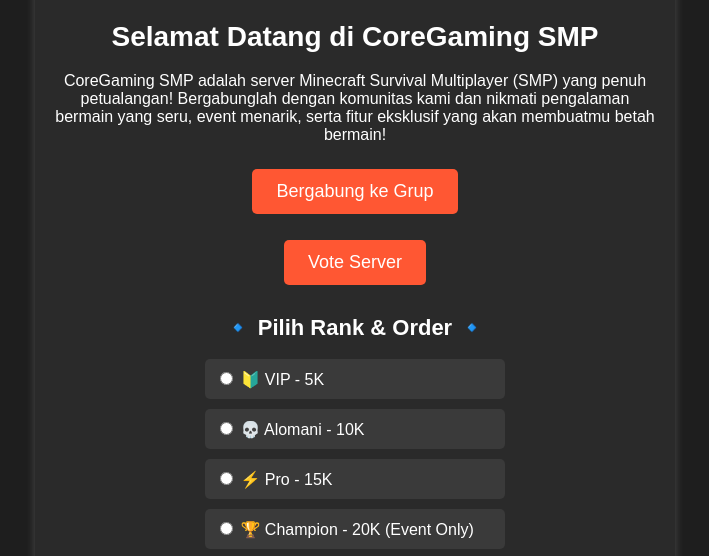
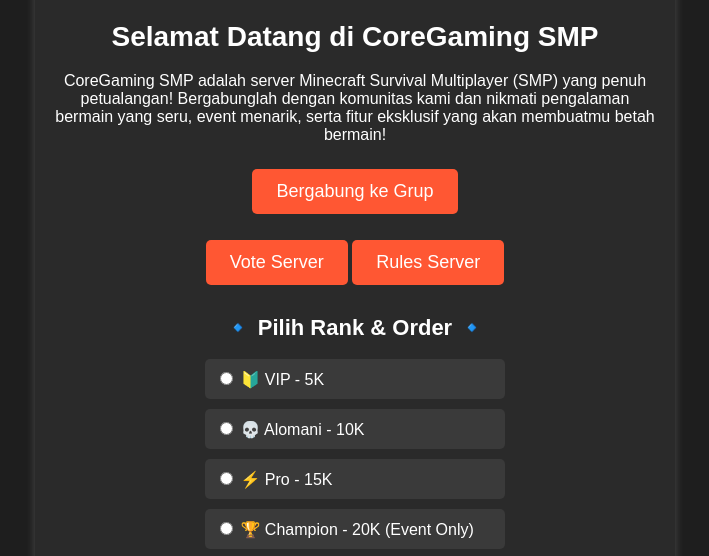
Before and after one commit to pashaba/coregaming, a plain HTML site: page index.html in a window 1280 px wide. Shown: the part 242-798 px from the top of the page, without its empty margins (285-994 px from the left). Drawn offline with Linux system fonts and the light colour scheme.

Commit message:
Update index.html

```diff
--- a/index.html
+++ b/index.html
@@ -17,8 +17,10 @@
             event menarik, serta fitur eksklusif yang akan membuatmu betah bermain!
         </p>
         <a href="https://chat.whatsapp.com/DtZ3wOYHdmcFlNoZX66gmG" id="joinButton" class="join-button">Bergabung ke Grup</a>
-<p>
+        <p>
         <a href="https://minecraft-mp.com/server/340546/vote/" class="join-button">Vote Server</a>
+        <a href="https://pashaba.github.io/ruless/" class="join-button">Rules Server</a>
+
         <!-- Daftar Harga Rank -->
         <h2 class="price-title">🔹 Pilih Rank & Order 🔹</h2>
         <div class="price-list">
@@ -94,4 +96,4 @@
 
     <script src="script.js"></script>
 </body>
-</html>
+    </html>
```
